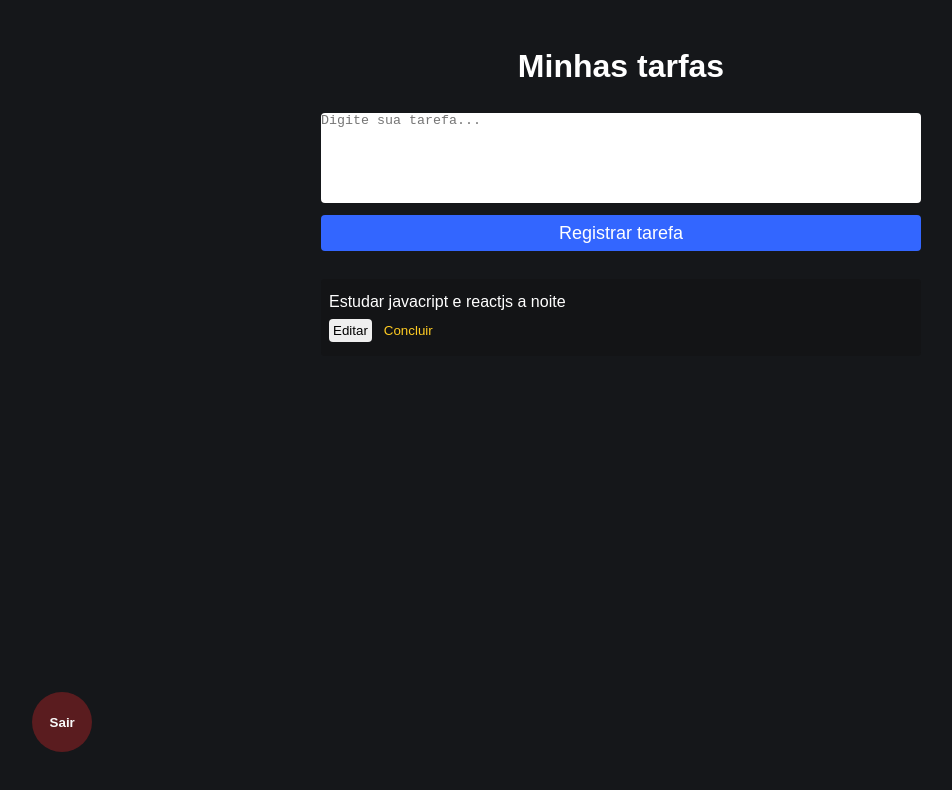
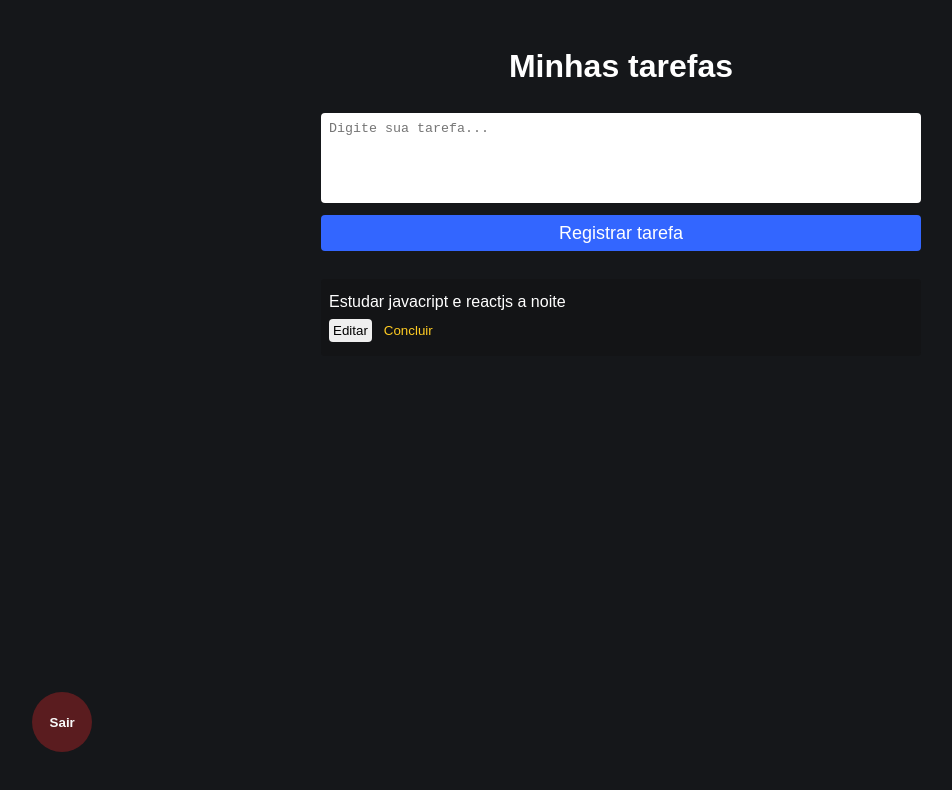
Before and after one commit to BauerAndre/fire, a React (Create React App) app: page /admin in a window 1280 px wide. Shown: the top 790 px of the page, without its empty margins (19-971 px from the left). Built offline with nearby package versions, Linux system fonts and the light colour scheme; no server answers; sample sign-in values are in the browser's storage.

Commit message:
able to log out from admin

```diff
--- a/src/pages/Admin/index.js
+++ b/src/pages/Admin/index.js
@@ -1,5 +1,8 @@
+import { async } from "@firebase/util";
 import { useState } from "react";
 import "./admin.css";
+import { auth } from "../../firebaseConnection";
+import { signOut } from "firebase/auth";
 
 export default function Admin() {
   const [tarefaInput, setTarefaInput] = useState("");
@@ -10,9 +13,13 @@ export default function Admin() {
     alert("clicou");
   }
 
+  async function handleLogout() {
+    await signOut(auth);
+  }
+
   return (
     <div className="admin-container">
-      <h1>Minhas tarfas</h1>
+      <h1>Minhas tarefas</h1>
 
       <form className="form" onSubmit={handleRegister}>
         <textarea
@@ -33,7 +40,9 @@ export default function Admin() {
         </div>
       </article>
 
-      <button className="btn-logout">Sair</button>
+      <button className="btn-logout" onClick={handleLogout}>
+        Sair
+      </button>
     </div>
   );
 }
--- a/src/pages/Home/home.css
+++ b/src/pages/Home/home.css
@@ -45,6 +45,7 @@
   height: 90px;
   resize: none;
   border-radius: 4px;
+  padding: 8px;
 }
 
 .button-link{
```
